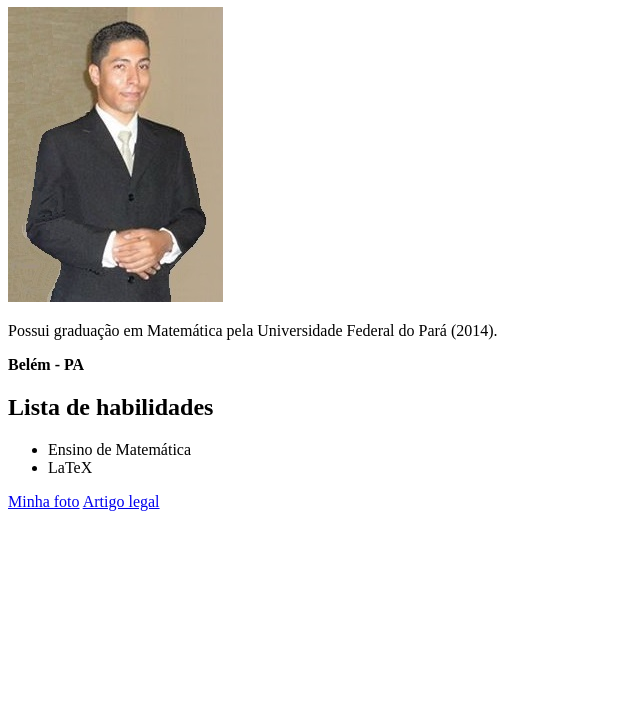
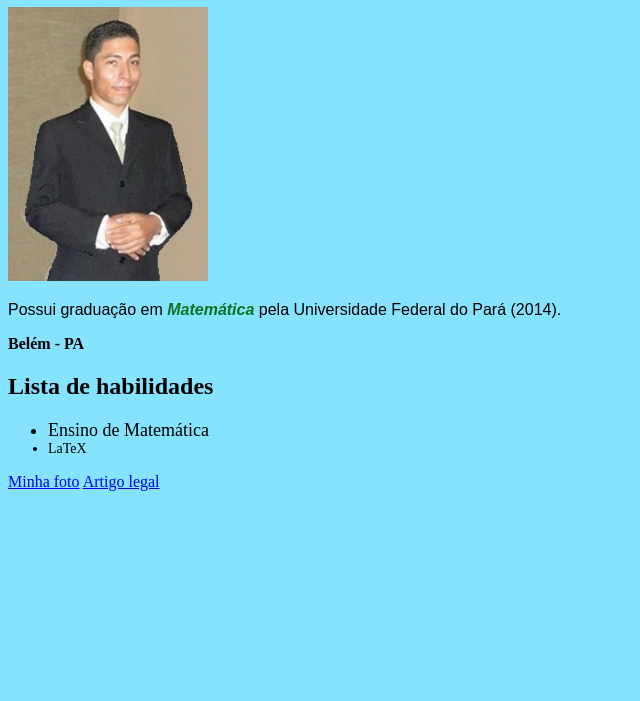
Before and after one commit to RenanOliveBarbosa/RenanOliveBarbosa.github.io, a plain HTML site: page index.html in a window 1280 px wide. Shown: the part 99-800 px from the top of the page, without its empty margins (0-640 px from the left). Drawn offline with Linux system fonts and the light colour scheme.

Commit message:
atualizando portifólio com css

```diff
--- a/index.html
+++ b/index.html
@@ -5,13 +5,25 @@
   <meta http-equiv="X-UA-Compatible" content="IE=edge"> <!-- Garante que o Internet Explorer use o modo de renderização mais moderno -->
   <meta name="viewport" content="width=device-width, initial-scale=1.0"> <!-- Configura a visualização em dispositivos móveis, ajustando a largura da página para a tela do dispositivo e definindo o zoom inicial para 1 -->
   <title>Portfólio Web</title> <!-- Define o título da página que será exibido na aba do navegador -->
+    <style>
+      body {background-color: rgb(134, 227, 255);}
+
+      .meuNome, .descricao {font-family: Arial, Helvetica, sans-serif;}
+
+      em {color: rgb(8, 116, 33);}
+
+      .ensino {font-size: 18px;}
+
+      .latex {font-size: 14px;}
+
+    </style>
 </head>
 <body>
   <a href="#sobre-mim">Sobre mim</a> <!-- Link para a seção "Sobre mim" -->
   <a href="#pagina">Página que eu gosto</a> <!-- Link para a seção "Página que eu gosto" -->
   <h1 class="meuNome">Renan Barbosa</h1> <!-- Título principal da página com o nome do portfólio, usando uma classe css (class="meuNome") para formatar posteriormente com a configuração dessa classe-->
-  <img src="sua-foto.jpeg" alt="Tryber sorrindo com camiseta da Trybe" id="foto"> <!-- Imagem do portfólio (foto de perfil), com descrição alternativa (alt) -->
-  <p class="descricao">Possui graduação em Matemática pela Universidade Federal do Pará (2014).</p> <!-- Parágrafo de descrição (exemplo de texto) -->
+  <img src="sua-foto.jpeg" alt="Tryber sorrindo com camiseta da Trybe" id="foto" width="200px" > <!-- Imagem do portfólio (foto de perfil), com descrição alternativa (alt) -->
+  <p class="descricao">Possui graduação em <strong><em>Matemática</em></strong> pela Universidade Federal do Pará (2014).</p> <!-- Parágrafo de descrição (exemplo de texto) -->
   <p class="resido"><strong>Belém - PA</strong></p> <!-- Localização da pessoa (exemplo) -->
   <h2>Lista de habilidades</h2> <!-- Título para a lista de habilidades -->
   <ul>
```
